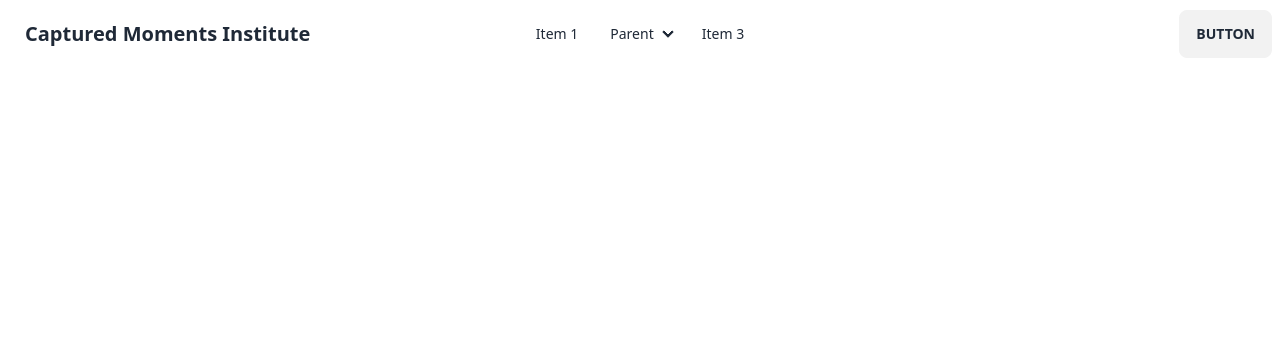
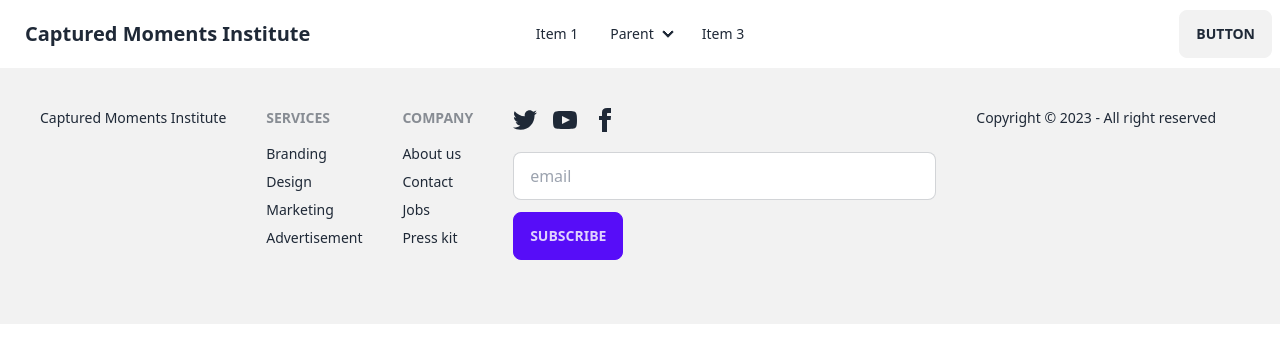
Before and after one commit to SadikRa/captured-moments-institute-cllient, a React (Vite) app: page / in a window 1280 px wide. Shown: the top 362 px of the page. Built offline with nearby package versions, Linux system fonts and the light colour scheme; no server answers.

Commit message:
footer added done

```diff
--- a/src/Layout/Main.jsx
+++ b/src/Layout/Main.jsx
@@ -1,12 +1,13 @@
 import { Outlet } from "react-router-dom";
 import Navbar from "../pages/Shared/Navbar/Navbar";
+import Footer from "../pages/Shared/Footer/Footer";
 
 const Main = () => {
     return (
         <div>
             <Navbar></Navbar>
             <Outlet></Outlet>
-
+            <Footer></Footer>
         </div>
     );
 };
--- a/src/firebase/firebase.config.js
+++ b/src/firebase/firebase.config.js
@@ -5,12 +5,12 @@
 
 // Your web app's Firebase configuration
 const firebaseConfig = {
-  apiKey: "AIzaSyAIYuSHuW09RJ48frY0W7yc8C49ty3LWZ0",
-  authDomain: "captured-moments-institute.firebaseapp.com",
-  projectId: "captured-moments-institute",
-  storageBucket: "captured-moments-institute.appspot.com",
-  messagingSenderId: "843485725726",
-  appId: "1:843485725726:web:ae55a2593fd3d2cfdd9a0f"
+  apiKey: import.meta.env.VITE_APIKEY ,
+  authDomain: import.meta.env.VITE_AUTHDOMAIN ,
+  projectId: import.meta.env.VITE_PROJECTID ,
+  storageBucket: import.meta.env.VITE_STORAGEBUCKET ,
+  messagingSenderId: import.meta.env.VITE_MESSAGINGSENDERID ,
+  appId: import.meta.env.VITE_APPID ,
 };
 
 // Initialize Firebase
--- a/src/pages/Login/Login.jsx
+++ b/src/pages/Login/Login.jsx
@@ -16,7 +16,7 @@
   console.log(errors);
 
   return (
-    <div className="flex justify-center mt-10 items-center">
+    <div className="flex justify-center my-24 items-center">
       <Helmet>
         <title>Captured Moments Institute || Login</title>
       </Helmet>
--- /dev/null
+++ b/src/pages/Shared/Footer/Footer.jsx
@@ -0,0 +1,78 @@
+
+const Footer = () => {
+  return (
+    <div>
+      <footer className="footer p-10 bg-base-200 text-base-content">
+        <div>
+          {/* <img className='w-16 h-16 rounded' src={logo} alt="" /> */}
+          <p>Captured Moments Institute</p>
+        </div>
+        <div>
+          <span className="footer-title">Services</span>
+          <a className="link link-hover">Branding</a>
+          <a className="link link-hover">Design</a>
+          <a className="link link-hover">Marketing</a>
+          <a className="link link-hover">Advertisement</a>
+        </div>
+        <div>
+          <span className="footer-title">Company</span>
+          <a className="link link-hover">About us</a>
+          <a className="link link-hover">Contact</a>
+          <a className="link link-hover">Jobs</a>
+          <a className="link link-hover">Press kit</a>
+        </div>
+        <div>
+          <div className="grid grid-flow-col gap-4">
+            <a>
+              <svg
+                xmlns="http://www.w3.org/2000/svg"
+                width="24"
+                height="24"
+                viewBox="0 0 24 24"
+                className="fill-current"
+              >
+                <path d="M24 4.557c-.883.392-1.832.656-2.828.775 1.017-.609 1.798-1.574 2.165-2.724-.951.564-2.005.974-3.127 1.195-.897-.957-2.178-1.555-3.594-1.555-3.179 0-5.515 2.966-4.797 6.045-4.091-.205-7.719-2.165-10.148-5.144-1.29 2.213-.669 5.108 1.523 6.574-.806-.026-1.566-.247-2.229-.616-.054 2.281 1.581 4.415 3.949 4.89-.693.188-1.452.232-2.224.084.626 1.956 2.444 3.379 4.6 3.419-2.07 1.623-4.678 2.348-7.29 2.04 2.179 1.397 4.768 2.212 7.548 2.212 9.142 0 14.307-7.721 13.995-14.646.962-.695 1.797-1.562 2.457-2.549z"></path>
+              </svg>
+            </a>
+            <a>
+              <svg
+                xmlns="http://www.w3.org/2000/svg"
+                width="24"
+                height="24"
+                viewBox="0 0 24 24"
+                className="fill-current"
+              >
+                <path d="M19.615 3.184c-3.604-.246-11.631-.245-15.23 0-3.897.266-4.356 2.62-4.385 8.816.029 6.185.484 8.549 4.385 8.816 3.6.245 11.626.246 15.23 0 3.897-.266 4.356-2.62 4.385-8.816-.029-6.185-.484-8.549-4.385-8.816zm-10.615 12.816v-8l8 3.993-8 4.007z"></path>
+              </svg>
+            </a>
+            <a>
+              <svg
+                xmlns="http://www.w3.org/2000/svg"
+                width="24"
+                height="24"
+                viewBox="0 0 24 24"
+                className="fill-current"
+              >
+                <path d="M9 8h-3v4h3v12h5v-12h3.642l.358-4h-4v-1.667c0-.955.192-1.333 1.115-1.333h2.885v-5h-3.808c-3.596 0-5.192 1.583-5.192 4.615v3.385z"></path>
+              </svg>
+            </a>
+          </div>
+          <div className="my-3">
+            <input
+              type="text"
+              placeholder="email"
+              className="input input-bordered w-full pr-16"
+            />
+            <button className="btn btn-primary my-3">Subscribe</button>
+          </div>
+        </div>
+        <div className="items-center grid-flow-col">
+        {/* <img className='w-16 h-16 rounded' src={logo} alt="" /> */}
+          <p>Copyright © 2023 - All right reserved</p>
+        </div>
+      </footer>
+    </div>
+  );
+};
+
+export default Footer;
```
